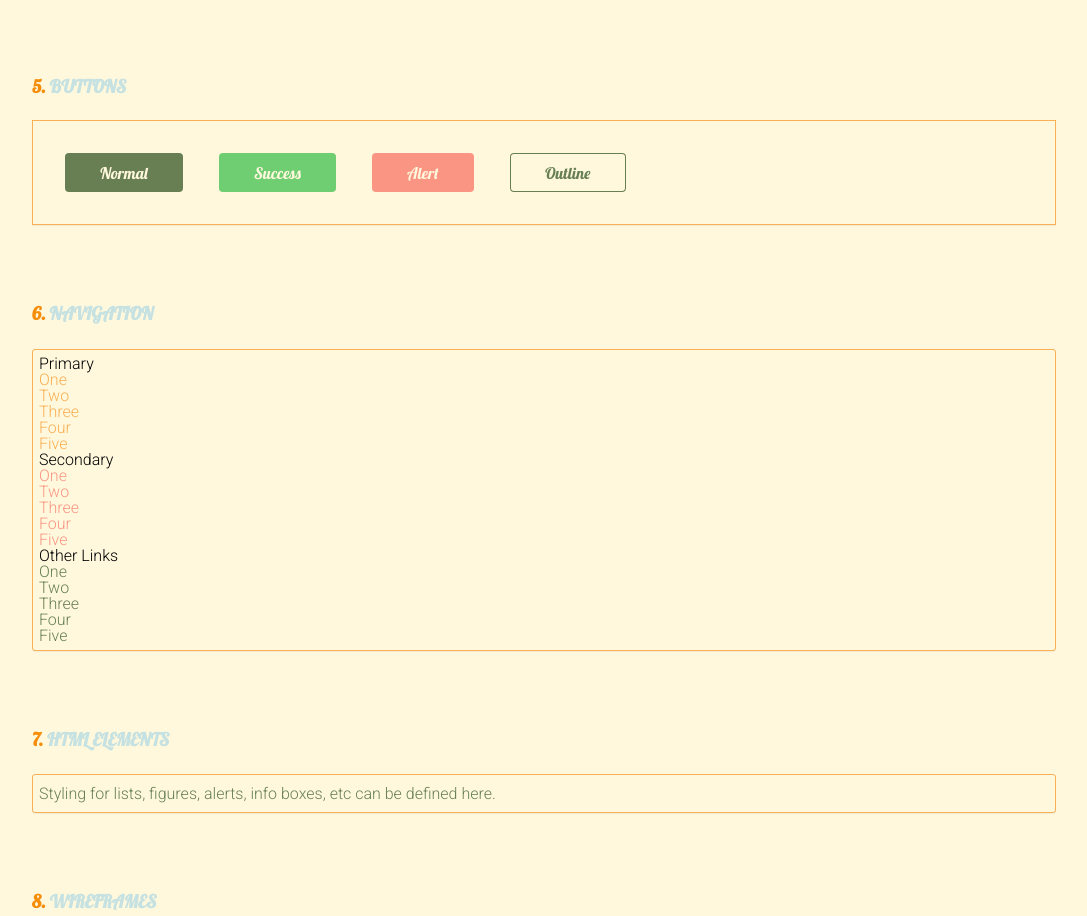
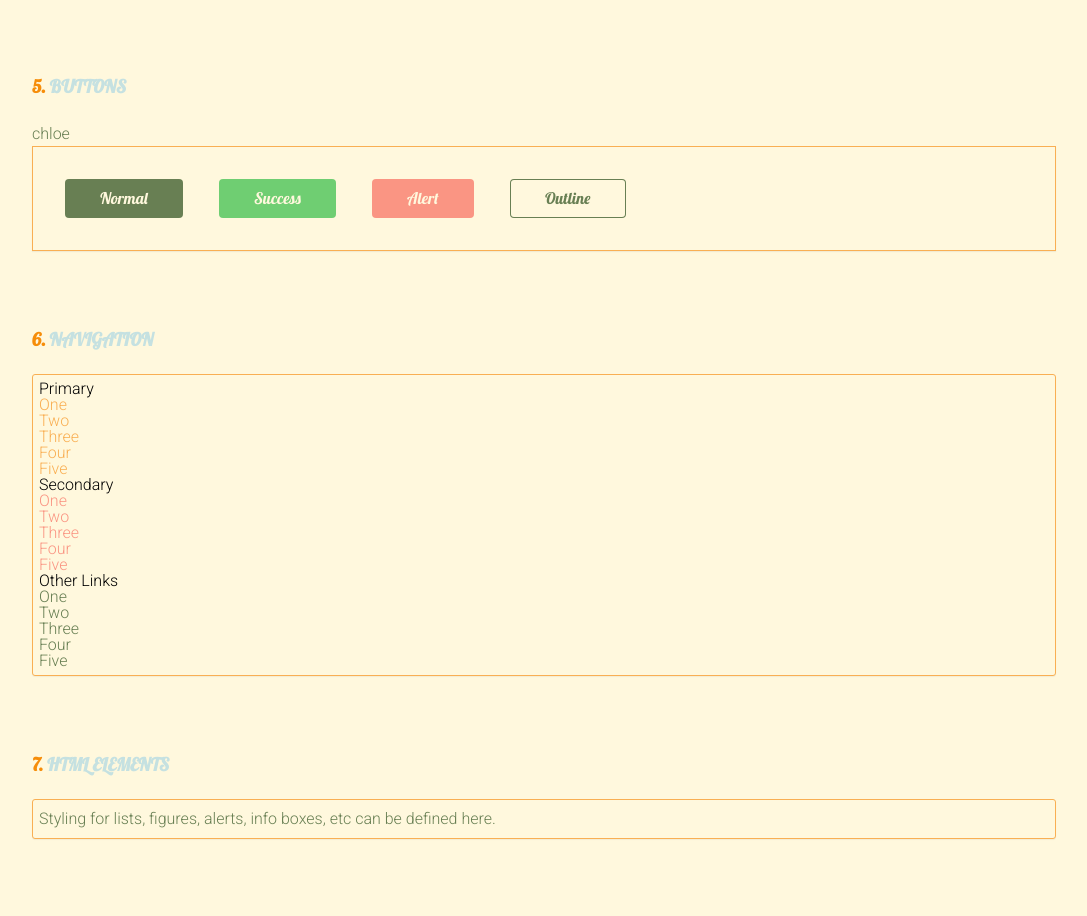
Before and after one commit to chloemayer/zen_garden, a website built with Parcel: page style-guide-template-parcel/src/index.html in a window 1280 px wide. Shown: the part 1694-2610 px from the top of the page, without its empty margins (96-1183 px from the left). Built offline with nearby package versions, Linux system fonts and the light colour scheme.

Commit message:
chloe try

```diff
--- a/style-guide-template-parcel/src/index.html
+++ b/style-guide-template-parcel/src/index.html
@@ -112,7 +112,7 @@
       </section>
 
       <section id="buttons" class="cd-buttons">
-        <h2>Buttons</h2>
+        <h2>Buttons</h2> <p>chloe</p>
 
         <div class="cd-box">
           <button class="btn">Normal</button>
```
